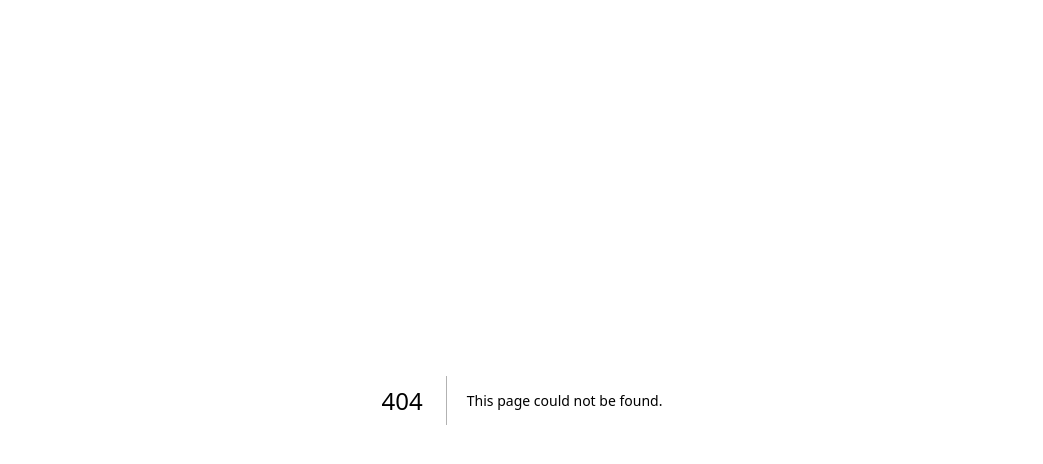
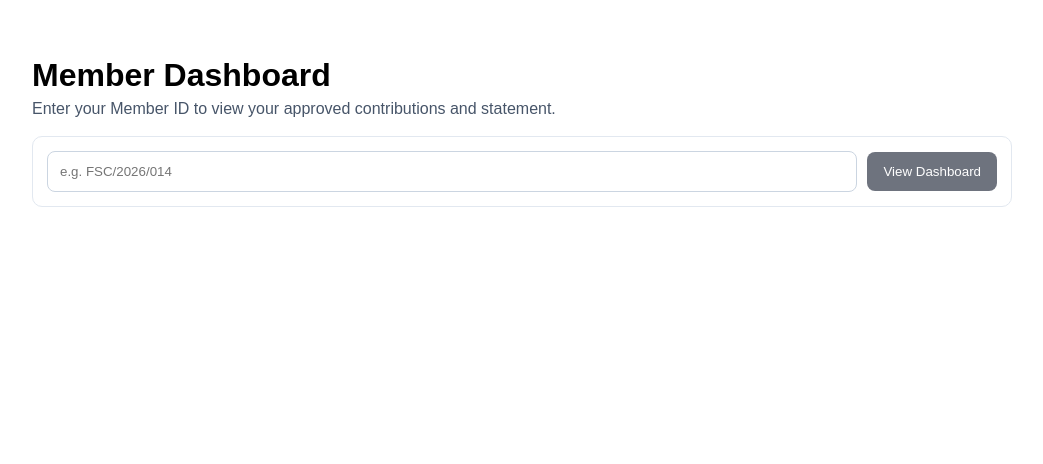
Before and after one commit to futuresavecooperative-bit/futuresavecooperative-website, a Next.js app: page /dashboard in a window 1280 px wide. Before the commit this address had no page. Shown: the top 464 px of the page, without its empty margins (118-1161 px from the left). Built offline with nearby package versions, Linux system fonts and the light colour scheme.

Commit message:
Create dashboard.jsAdd member dashboard page

```diff
--- /dev/null
+++ b/pages/dashboard.js
@@ -0,0 +1,220 @@
+import { useMemo, useState } from "react";
+
+export default function Dashboard() {
+  // 🔧 Replace with your Apps Script Web App URL
+  const API_BASE = "PASTE_YOUR_APPS_SCRIPT_WEB_APP_URL_HERE";
+
+  const [memberId, setMemberId] = useState("");
+  const [loading, setLoading] = useState(false);
+  const [data, setData] = useState(null);
+  const [error, setError] = useState("");
+
+  const statementText = useMemo(() => {
+    if (!data) return "";
+    const lines = [
+      `Future Save Cooperative - Member Statement`,
+      `Member ID: ${data.member.member_id}`,
+      `Name: ${data.member.full_name}`,
+      `Plan: ${data.member.plan}`,
+      `Status: ${data.member.status}`,
+      `Balance: ₦${Number(data.balance).toLocaleString()}`,
+      "",
+      "Transactions:",
+      "DATE | TYPE | AMOUNT | DESCRIPTION",
+      ...data.transactions.map(t =>
+        `${t.date} | ${t.type} | ₦${Number(t.amount).toLocaleString()} | ${t.description}`
+      ),
+    ];
+    return lines.join("\n");
+  }, [data]);
+
+  async function fetchMember() {
+    setLoading(true);
+    setError("");
+    setData(null);
+
+    try {
+      const url = `${API_BASE}?member_id=${encodeURIComponent(memberId.trim())}`;
+      const res = await fetch(url);
+      const json = await res.json();
+
+      if (json.error) {
+        setError(json.error);
+      } else {
+        setData(json);
+      }
+    } catch (e) {
+      setError("Network error. Please try again.");
+    } finally {
+      setLoading(false);
+    }
+  }
+
+  function copyStatement() {
+    navigator.clipboard.writeText(statementText);
+    alert("Statement copied!");
+  }
+
+  function exportCSV() {
+    if (!data) return;
+
+    const headers = ["date", "type", "amount", "description", "status"];
+    const rows = data.transactions.map(t =>
+      headers.map(h => `"${String(t[h] ?? "").replace(/"/g, '""')}"`).join(",")
+    );
+    const csv = [headers.join(","), ...rows].join("\n");
+
+    const blob = new Blob([csv], { type: "text/csv;charset=utf-8;" });
+    const link = document.createElement("a");
+    link.href = URL.createObjectURL(blob);
+    link.download = `${data.member.member_id}_statement.csv`;
+    link.click();
+  }
+
+  return (
+    <main style={{ padding: 28, fontFamily: "Arial", maxWidth: 980, margin: "0 auto" }}>
+      <h1 style={{ marginBottom: 6 }}>Member Dashboard</h1>
+      <p style={{ color: "#475569", marginTop: 0 }}>
+        Enter your Member ID to view your approved contributions and statement.
+      </p>
+
+      <div style={{
+        display: "flex",
+        gap: 10,
+        alignItems: "center",
+        flexWrap: "wrap",
+        marginTop: 18,
+        padding: 14,
+        border: "1px solid #e2e8f0",
+        borderRadius: 10
+      }}>
+        <input
+          value={memberId}
+          onChange={(e) => setMemberId(e.target.value)}
+          placeholder="e.g. FSC/2026/014"
+          style={{
+            flex: "1 1 240px",
+            padding: 12,
+            borderRadius: 8,
+            border: "1px solid #cbd5e1"
+          }}
+        />
+        <button
+          onClick={fetchMember}
+          disabled={!memberId.trim() || loading}
+          style={{
+            padding: "12px 16px",
+            borderRadius: 8,
+            border: "none",
+            backgroundColor: "#0f172a",
+            color: "white",
+            cursor: "pointer",
+            opacity: (!memberId.trim() || loading) ? 0.6 : 1
+          }}
+        >
+          {loading ? "Loading..." : "View Dashboard"}
+        </button>
+      </div>
+
+      {error && (
+        <div style={{ marginTop: 14, padding: 12, background: "#fff7ed", border: "1px solid #fed7aa", borderRadius: 10 }}>
+          <strong>Error:</strong> {error}
+        </div>
+      )}
+
+      {data && (
+        <>
+          <section style={{ marginTop: 18, display: "grid", gap: 12, gridTemplateColumns: "1fr 1fr" }}>
+            <div style={{ padding: 14, border: "1px solid #e2e8f0", borderRadius: 10 }}>
+              <h3 style={{ marginTop: 0 }}>Member Profile</h3>
+              <div><strong>Name:</strong> {data.member.full_name}</div>
+              <div><strong>Member ID:</strong> {data.member.member_id}</div>
+              <div><strong>Plan:</strong> {data.member.plan}</div>
+              <div><strong>Status:</strong> {data.member.status}</div>
+            </div>
+
+            <div style={{ padding: 14, border: "1px solid #e2e8f0", borderRadius: 10 }}>
+              <h3 style={{ marginTop: 0 }}>Wallet</h3>
+              <div style={{ fontSize: 28, fontWeight: 700 }}>
+                ₦{Number(data.balance).toLocaleString()}
+              </div>
+              <div style={{ color: "#475569", marginTop: 6 }}>
+                Balance is calculated from approved transactions only.
+              </div>
+            </div>
+          </section>
+
+          <section style={{ marginTop: 18, padding: 14, border: "1px solid #e2e8f0", borderRadius: 10 }}>
+            <div style={{ display: "flex", justifyContent: "space-between", alignItems: "center", gap: 10, flexWrap: "wrap" }}>
+              <h3 style={{ margin: 0 }}>Recent Transactions</h3>
+              <div style={{ display: "flex", gap: 10, flexWrap: "wrap" }}>
+                <button onClick={copyStatement} style={btnLight}>Copy Statement</button>
+                <button onClick={exportCSV} style={btnDark}>Export CSV</button>
+              </div>
+            </div>
+
+            <div style={{ overflowX: "auto", marginTop: 12 }}>
+              <table style={{ width: "100%", borderCollapse: "collapse" }}>
+                <thead>
+                  <tr>
+                    {["Date", "Type", "Amount", "Description"].map(h => (
+                      <th key={h} style={th}>{h}</th>
+                    ))}
+                  </tr>
+                </thead>
+                <tbody>
+                  {data.transactions.length === 0 ? (
+                    <tr><td colSpan="4" style={td}>No approved transactions yet.</td></tr>
+                  ) : data.transactions.map((t, i) => (
+                    <tr key={i}>
+                      <td style={td}>{t.date}</td>
+                      <td style={td}>{t.type}</td>
+                      <td style={td}>₦{Number(t.amount).toLocaleString()}</td>
+                      <td style={td}>{t.description}</td>
+                    </tr>
+                  ))}
+                </tbody>
+              </table>
+            </div>
+          </section>
+
+          <section style={{ marginTop: 18 }}>
+            <h3>Statement Preview</h3>
+            <textarea
+              readOnly
+              value={statementText}
+              style={{
+                width: "100%",
+                minHeight: 220,
+                padding: 12,
+                border: "1px solid #cbd5e1",
+                borderRadius: 10,
+                fontFamily: "monospace"
+              }}
+            />
+          </section>
+        </>
+      )}
+    </main>
+  );
+}
+
+const th = { textAlign: "left", padding: 10, borderBottom: "1px solid #e2e8f0", color: "#0f172a" };
+const td = { padding: 10, borderBottom: "1px solid #f1f5f9", color: "#0f172a" };
+
+const btnLight = {
+  padding: "10px 12px",
+  borderRadius: 8,
+  border: "1px solid #cbd5e1",
+  background: "white",
+  cursor: "pointer"
+};
+
+const btnDark = {
+  padding: "10px 12px",
+  borderRadius: 8,
+  border: "none",
+  background: "#0f172a",
+  color: "white",
+  cursor: "pointer"
+};
```
